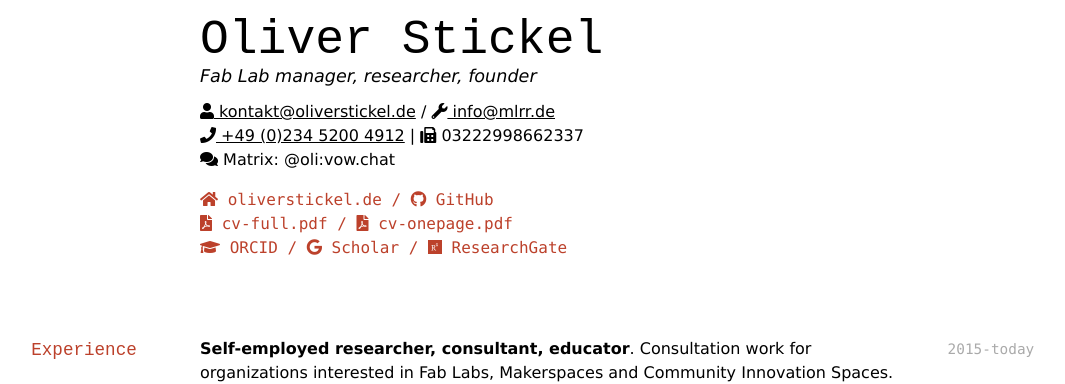
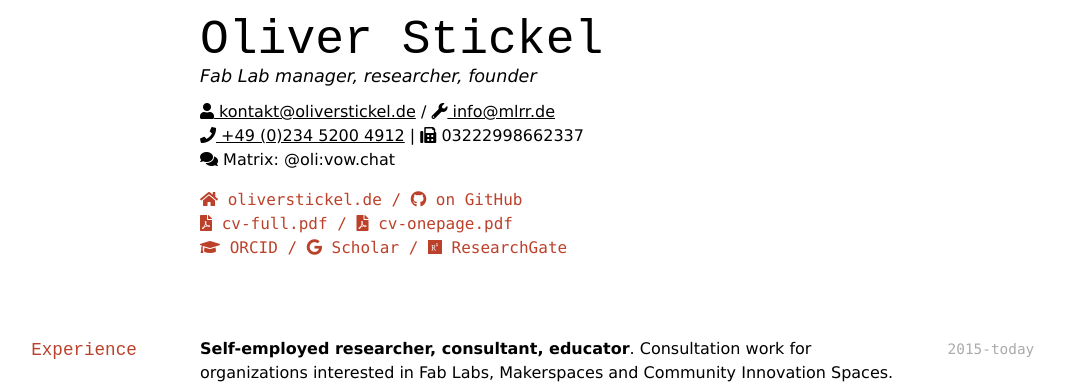
Before and after one commit to oliverstickel/oliverstickel.github.io, a Jekyll site: the page built from index.md, in a window 1280 px wide and 900 px high. Shown: the top 384 px of the window, without its empty margins (132-1197 px from the left). Built offline with Jekyll 4.4.1, drawn with Linux system fonts in a browser that asks for light colours; nearby versions of some CDN libraries; a style sheet for code colours, icons or effects is not loaded.

Commit message:
Update index.md

```diff
--- a/index.md
+++ b/index.md
@@ -10,7 +10,7 @@ Fab Lab manager, researcher, founder
 <i class="fas fa-comments"></i> Matrix: @oli:vow.chat <br/>
 
 <div id="webaddress">
-  <a href="https://oliverstickel.de"><i class="fas fa-home"></i> oliverstickel.de </a> / <a href="https://github.com/oliverstickel"><i class="fab fa-github"></i> GitHub </a><br/>
+  <a href="https://oliverstickel.de"><i class="fas fa-home"></i> oliverstickel.de </a> / <a href="https://github.com/oliverstickel"><i class="fab fa-github"></i> on GitHub </a><br/>
   <a href="https://oliverstickel.de/cv-full.pdf"><i class="fas fa-file-pdf"></i> cv-full.pdf</a> / <a href="https://oliverstickel.de/cv-onepage.pdf"><i class="fas fa-file-pdf"></i> cv-onepage.pdf</a><br/>
   <a href="https://orcid.org/0009-0009-2787-4975"><i class="fas fa-graduation-cap"></i> ORCID </a> / <a href="https://scholar.google.de/citations?user=K1WQRFsAAAAJ"><i class="fab fa-google"></i> Scholar </a> / <a href="https://researchgate.net/profile/oliver-stickel"><i class="fab fa-researchgate"></i> ResearchGate </a><br/>
 </div>
```
